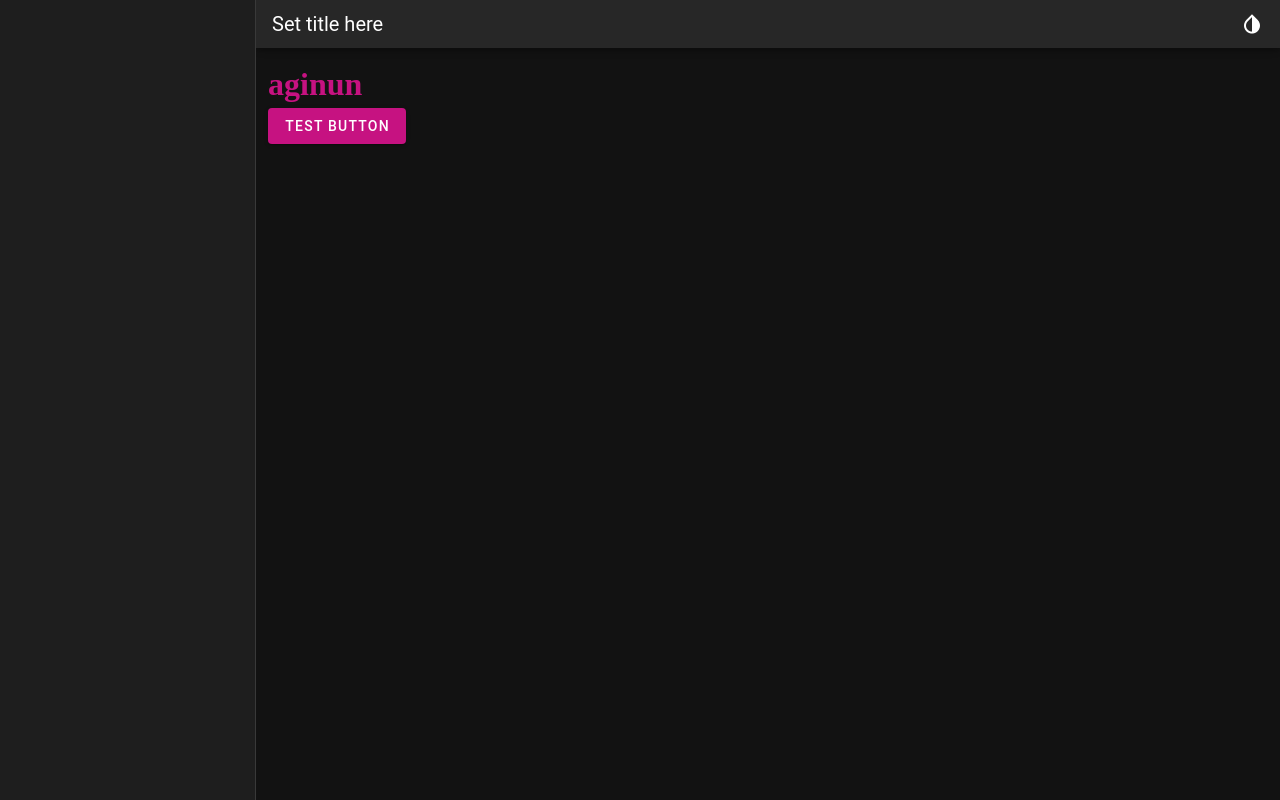
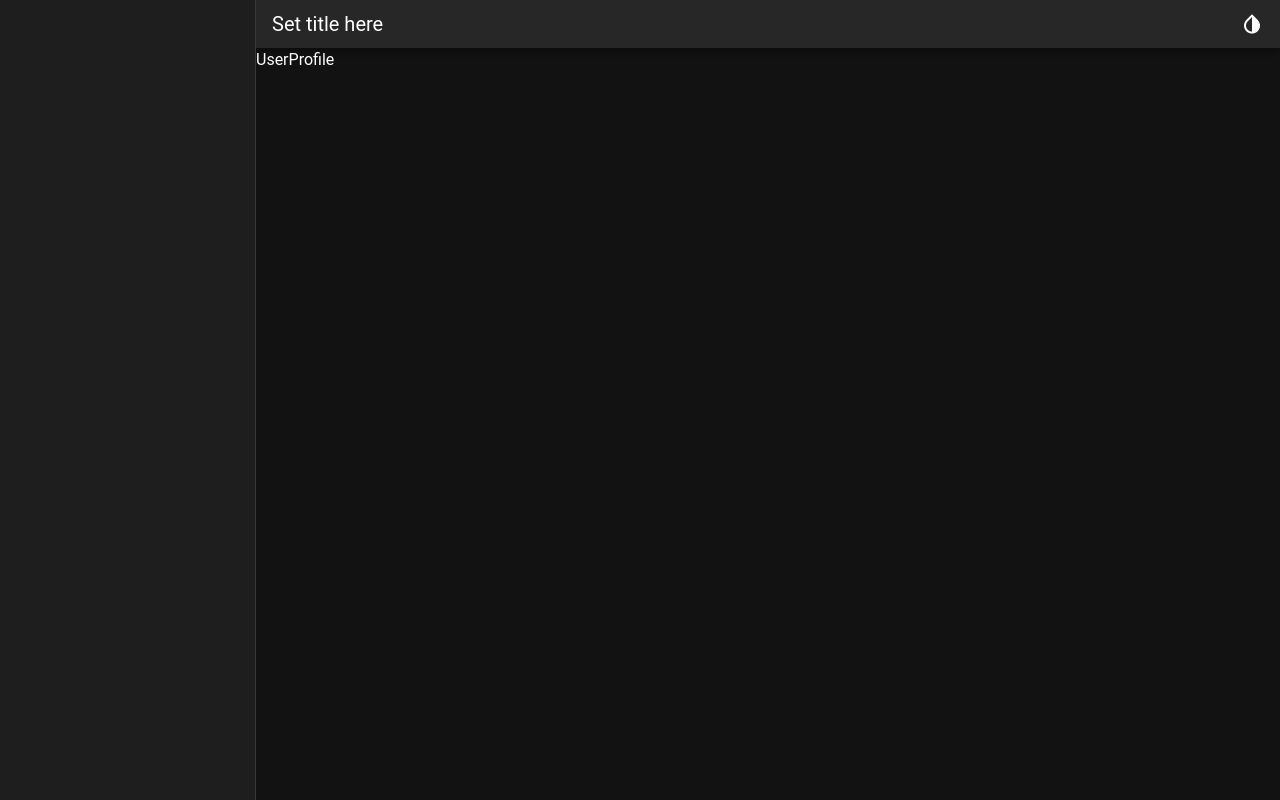
Before and after one commit to xrnl/aginun, a Vue app: page / in a window 1280 px wide. Built offline with nearby package versions, Linux system fonts and the light colour scheme.

Commit message:
initial  pages & routing

```diff
--- a/src/router/index.js
+++ b/src/router/index.js
@@ -1,24 +1,61 @@
 import Vue from "vue";
 import VueRouter from "vue-router";
-import Home from "../views/Home.vue";
+
+import UserProfile from "../views/UserProfile.vue";
+import UserSettings from "../views/UserSettings.vue";
+import Explore from "../views/Explore.vue";
+import CirclesOverview from "../views/CirclesOverview.vue";
+import CircleRouter from "../views/CircleRouter.vue";
+import CircleTasks from "../views/CircleTasks.vue";
+import CircleRoles from "../views/CircleRoles.vue";
 
 Vue.use(VueRouter);
 
 const routes = [
   {
     path: "/",
-    name: "home",
-    component: Home
+    name: "profile",
+    component: UserProfile,
+    alias: "/user/:username"
   },
   {
-    path: "/about",
-    name: "about",
-    // route level code-splitting
-    // this generates a separate chunk (about.[hash].js) for this route
-    // which is lazy-loaded when the route is visited.
-    component: () =>
-      import(/* webpackChunkName: "about" */ "../views/About.vue")
-  }
+    path: "/settings",
+    name: "settings",
+    component: UserSettings
+  },
+  {
+    path: "/explore",
+    name: "explore",
+    component: Explore
+  },
+  {
+    path: "/circles",
+    name: "circles",
+    component: CirclesOverview
+  },
+  // include new routes here
+  {
+    // always keep this the last route as it dynamically matches any string
+    // include new routes above
+    path: "/:country_code",
+    component: CircleRouter,
+    alias: [
+      '/:country_code/:circle',
+      '/:country_code/:local_group/:circle'
+    ],
+    children: [
+      {
+        path: "",
+        name: "tasks",
+        component: CircleTasks
+      },
+      {
+        path: "roles",
+        name: "roles",
+        component: CircleRoles
+      }
+    ]
+  },
 ];
 
 const router = new VueRouter({
--- a/src/views/About.vue
+++ /dev/null
@@ -1,5 +0,0 @@
-<template>
-  <div class="about">
-    <h1>This is an about page</h1>
-  </div>
-</template>
--- /dev/null
+++ b/src/views/CircleRoles.vue
@@ -0,0 +1,18 @@
+<template>
+  <div>
+    CircleRoles
+  </div>
+</template>
+
+<script>
+  export default {
+    name: "CircleRoles",
+    data: () => ({
+
+    }),
+  }
+</script>
+
+<style lang="scss" scoped>
+
+</style>
--- /dev/null
+++ b/src/views/CircleRouter.vue
@@ -0,0 +1,9 @@
+<template>
+  <router-view />
+</template>
+
+<script>
+  export default {
+    name: "CircleRouter",
+  }
+</script>
--- /dev/null
+++ b/src/views/CircleTasks.vue
@@ -0,0 +1,18 @@
+<template>
+  <div>
+    CircleTasks
+  </div>
+</template>
+
+<script>
+  export default {
+    name: "CircleTasks",
+    data: () => ({
+
+    }),
+  }
+</script>
+
+<style lang="scss" scoped>
+
+</style>
--- /dev/null
+++ b/src/views/CirclesOverview.vue
@@ -0,0 +1,18 @@
+<template>
+  <div>
+    CirclesOverview
+  </div>
+</template>
+
+<script>
+  export default {
+    name: "CirclesOverview",
+    data: () => ({
+
+    }),
+  }
+</script>
+
+<style lang="scss" scoped>
+
+</style>
--- /dev/null
+++ b/src/views/Explore.vue
@@ -0,0 +1,18 @@
+<template>
+  <div>
+    Explore
+  </div>
+</template>
+
+<script>
+  export default {
+    name: "Explore",
+    data: () => ({
+
+    }),
+  }
+</script>
+
+<style lang="scss" scoped>
+
+</style>
--- a/src/views/Home.vue
+++ /dev/null
@@ -1,28 +0,0 @@
-<template>
-  <div class="container">
-    <h1 class="capstitle">
-      aginun
-    </h1>
-    <v-btn color="primary">
-      test button
-    </v-btn>
-  </div>
-</template>
-
-<style lang="scss" scoped>
-.capstitle {
-  font-family: "FUCXEDCAPS";
-  color: var(--v-primary-base);
-}
-</style>
-
-<script>
-
-export default {
-  methods: {
-    breakpoint: function () {
-      console.log(this.$vuetify)
-    }
-  }
-};
-</script>
--- /dev/null
+++ b/src/views/UserProfile.vue
@@ -0,0 +1,18 @@
+<template>
+  <div>
+    UserProfile
+  </div>
+</template>
+
+<script>
+  export default {
+    name: "UserProfile",
+    data: () => ({
+
+    }),
+  }
+</script>
+
+<style lang="scss" scoped>
+
+</style>
--- /dev/null
+++ b/src/views/UserSettings.vue
@@ -0,0 +1,18 @@
+<template>
+  <div>
+    UserSettings
+  </div>
+</template>
+
+<script>
+  export default {
+    name: "UserSettings",
+    data: () => ({
+
+    }),
+  }
+</script>
+
+<style lang="scss" scoped>
+
+</style>
```
